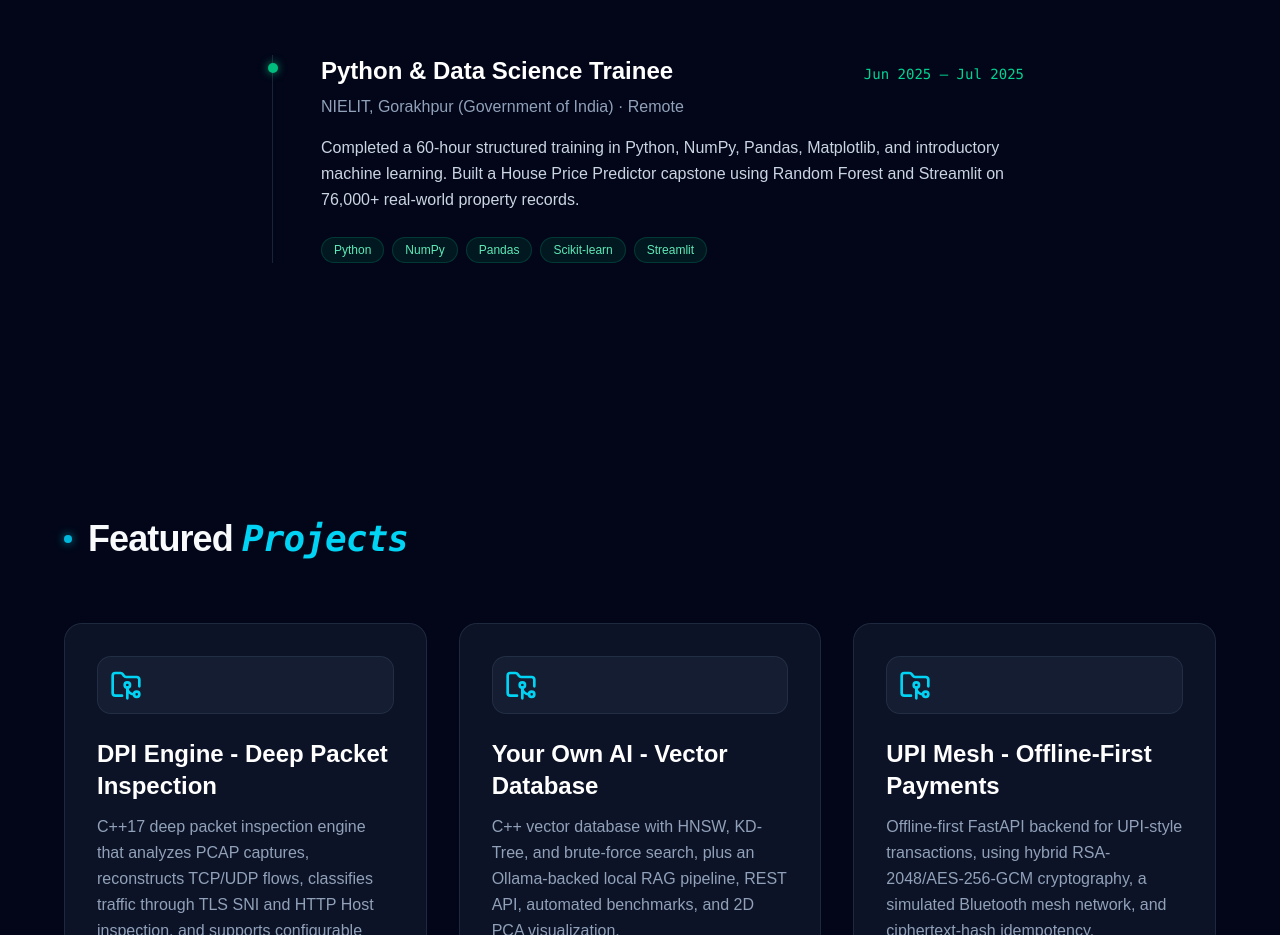
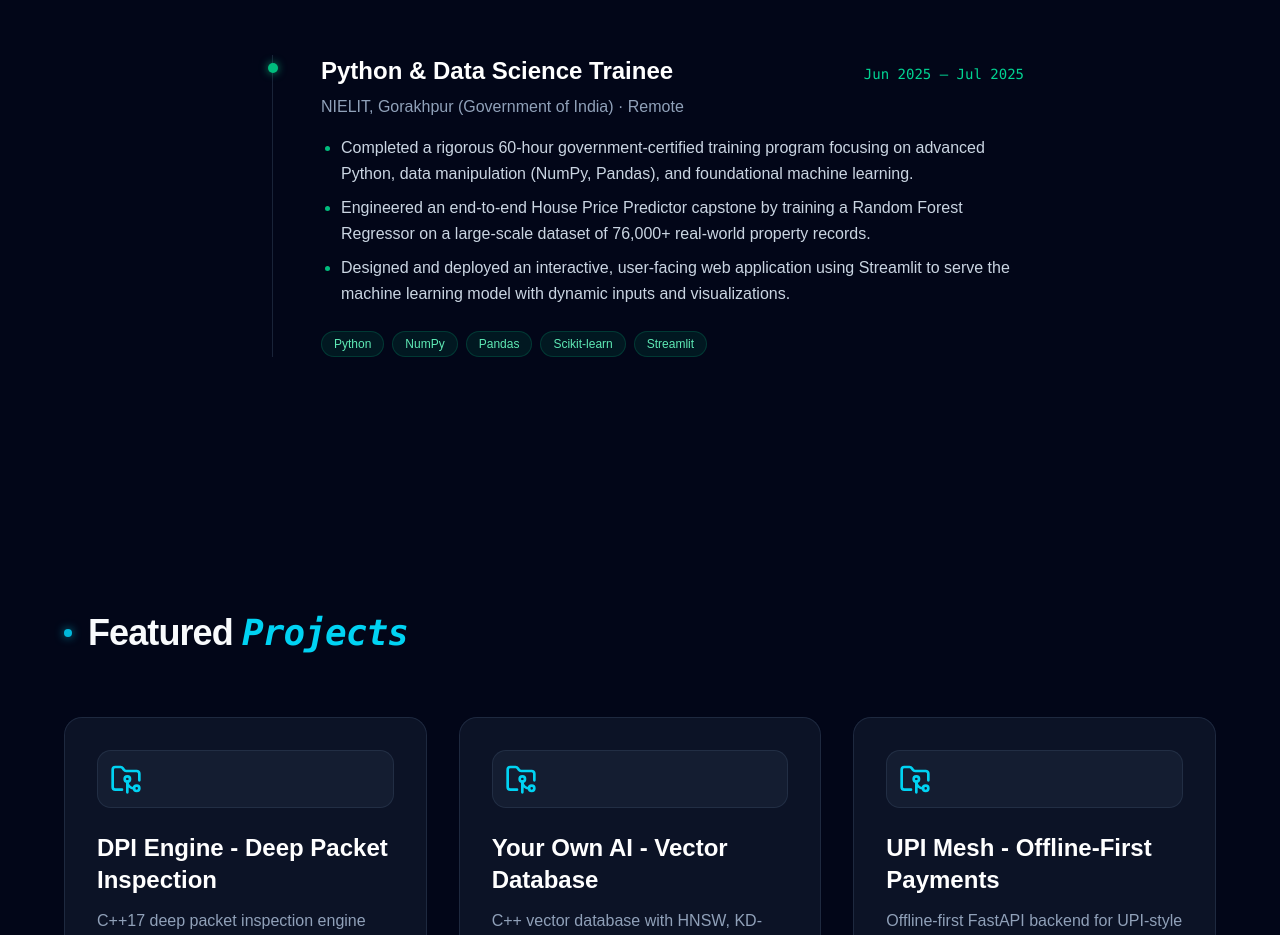
Before and after one commit to Shashank17singh/shashank17singh.github.io, a Next.js app in the folder next_portfolio/: page / in a window 1280 px wide. Shown: the part 3000-3935 px from the top of the page. Built offline with nearby package versions, Linux system fonts and the light colour scheme.

Commit message:
update NIELIT experience with professional bullet points

```diff
--- a/next_portfolio/src/components/Experience.tsx
+++ b/next_portfolio/src/components/Experience.tsx
@@ -7,7 +7,11 @@ const experiences = [
     role: "Python & Data Science Trainee",
     company: "NIELIT, Gorakhpur (Government of India) · Remote",
     duration: "Jun 2025 – Jul 2025",
-    description: "Completed a 60-hour structured training in Python, NumPy, Pandas, Matplotlib, and introductory machine learning. Built a House Price Predictor capstone using Random Forest and Streamlit on 76,000+ real-world property records.",
+    points: [
+      "Completed a rigorous 60-hour government-certified training program focusing on advanced Python, data manipulation (NumPy, Pandas), and foundational machine learning.",
+      "Engineered an end-to-end House Price Predictor capstone by training a Random Forest Regressor on a large-scale dataset of 76,000+ real-world property records.",
+      "Designed and deployed an interactive, user-facing web application using Streamlit to serve the machine learning model with dynamic inputs and visualizations."
+    ],
     tech: ["Python", "NumPy", "Pandas", "Scikit-learn", "Streamlit"]
   }
 ];
@@ -43,7 +47,11 @@ export function Experience() {
             </div>
 
             <p className="text-slate-400 font-medium mb-4">{exp.company}</p>
-            <p className="text-slate-300 leading-relaxed mb-6">{exp.description}</p>
+            <ul className="list-disc list-outside ml-5 text-slate-300 leading-relaxed mb-6 space-y-2 marker:text-emerald-500">
+              {exp.points.map((point, i) => (
+                <li key={i}>{point}</li>
+              ))}
+            </ul>
 
             <div className="flex flex-wrap gap-2">
               {exp.tech.map(t => (
```
